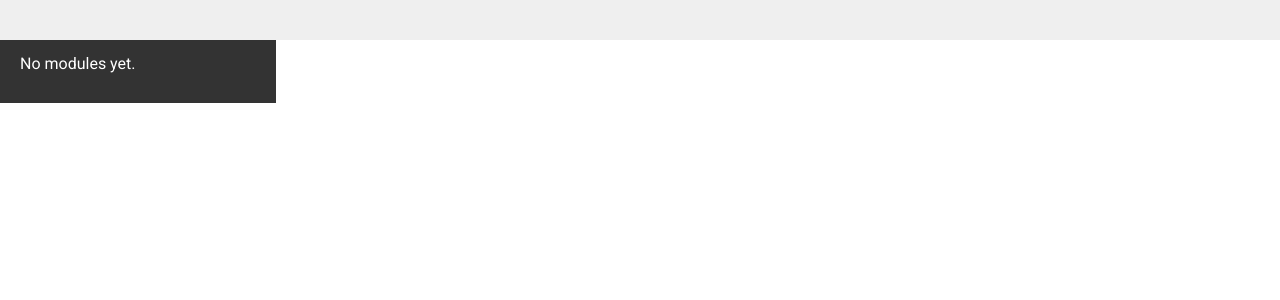
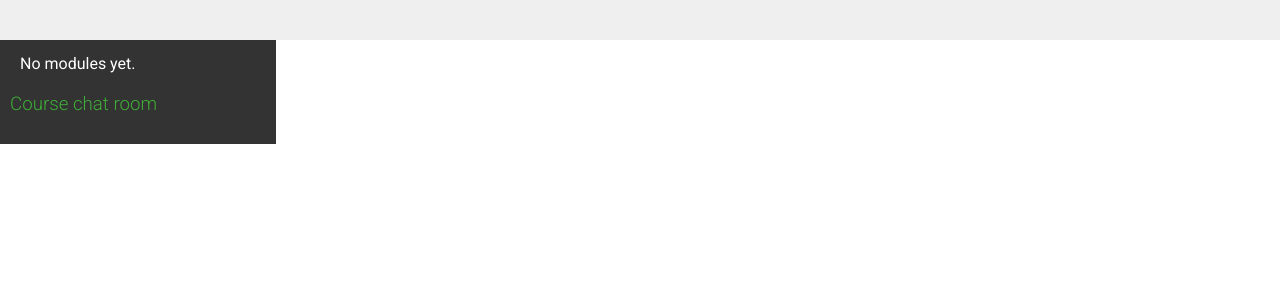
Before and after one commit to blessed-sibanda/e-learning, a Django app: template students/templates/students/course/detail.html in a window 1280 px wide. Shown: the part 54-354 px from the top of the page. Run offline with Django 3.2, Linux system fonts and the light colour scheme; the template is opened without the code that fills it, so the values that code supplies are empty; the visitor is signed in with stand-in values (Sample User, id 1); parts of the project's set-up code (start-up, migrations or seed data) failed here and were passed over.

Commit message:
add link to course chat room

```diff
--- a/students/templates/students/course/detail.html
+++ b/students/templates/students/course/detail.html
@@ -22,6 +22,11 @@
                 <li>No modules yet.</li>
             {% endfor %}
         </ul>
+        <h3>
+            <a href="{% url 'chat:course_chat_room' object.id %}">
+                Course chat room
+            </a>
+        </h3>
     </div>
     <div class="module">
         {% cache 600 module_contents module %}
```
